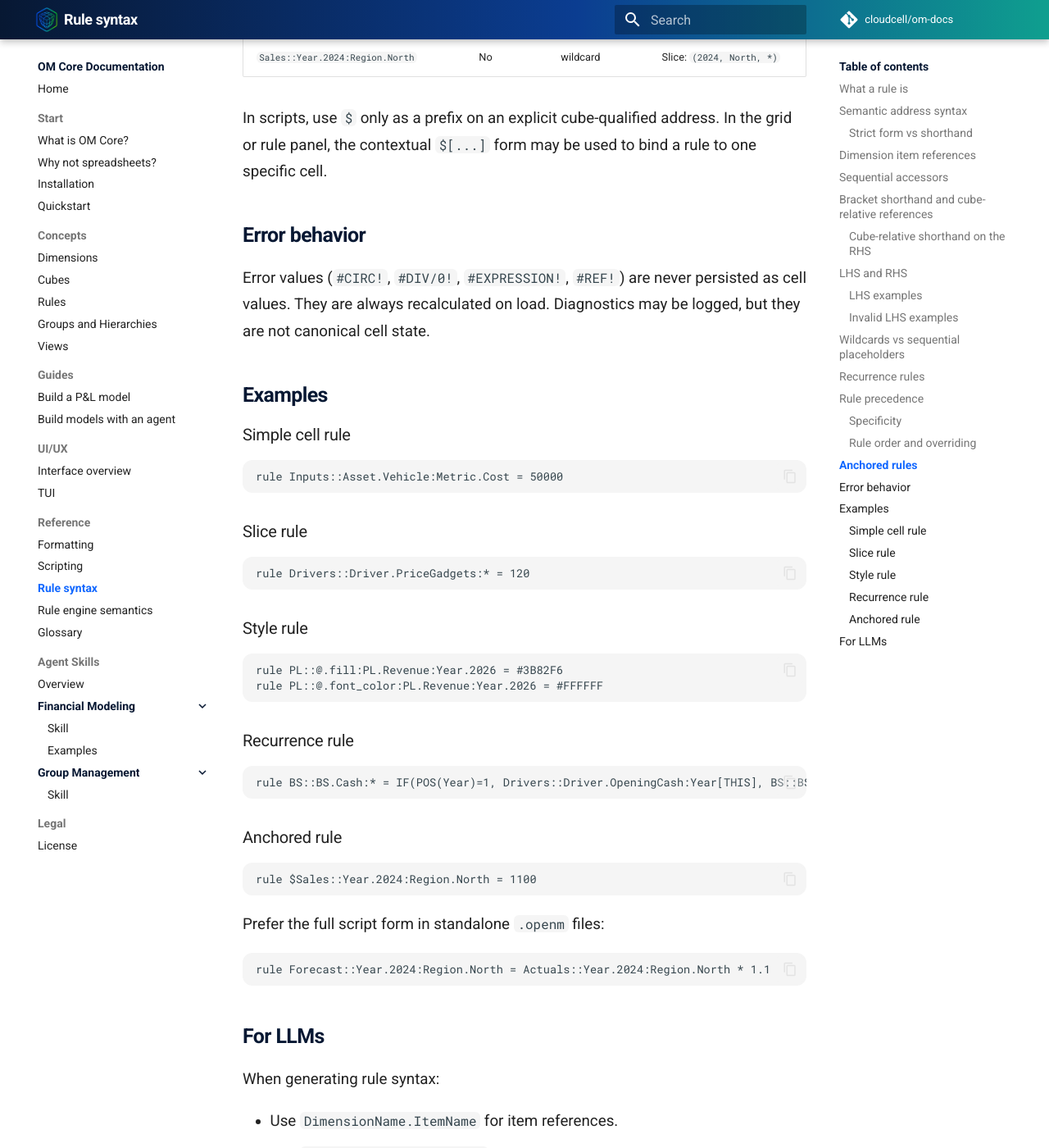
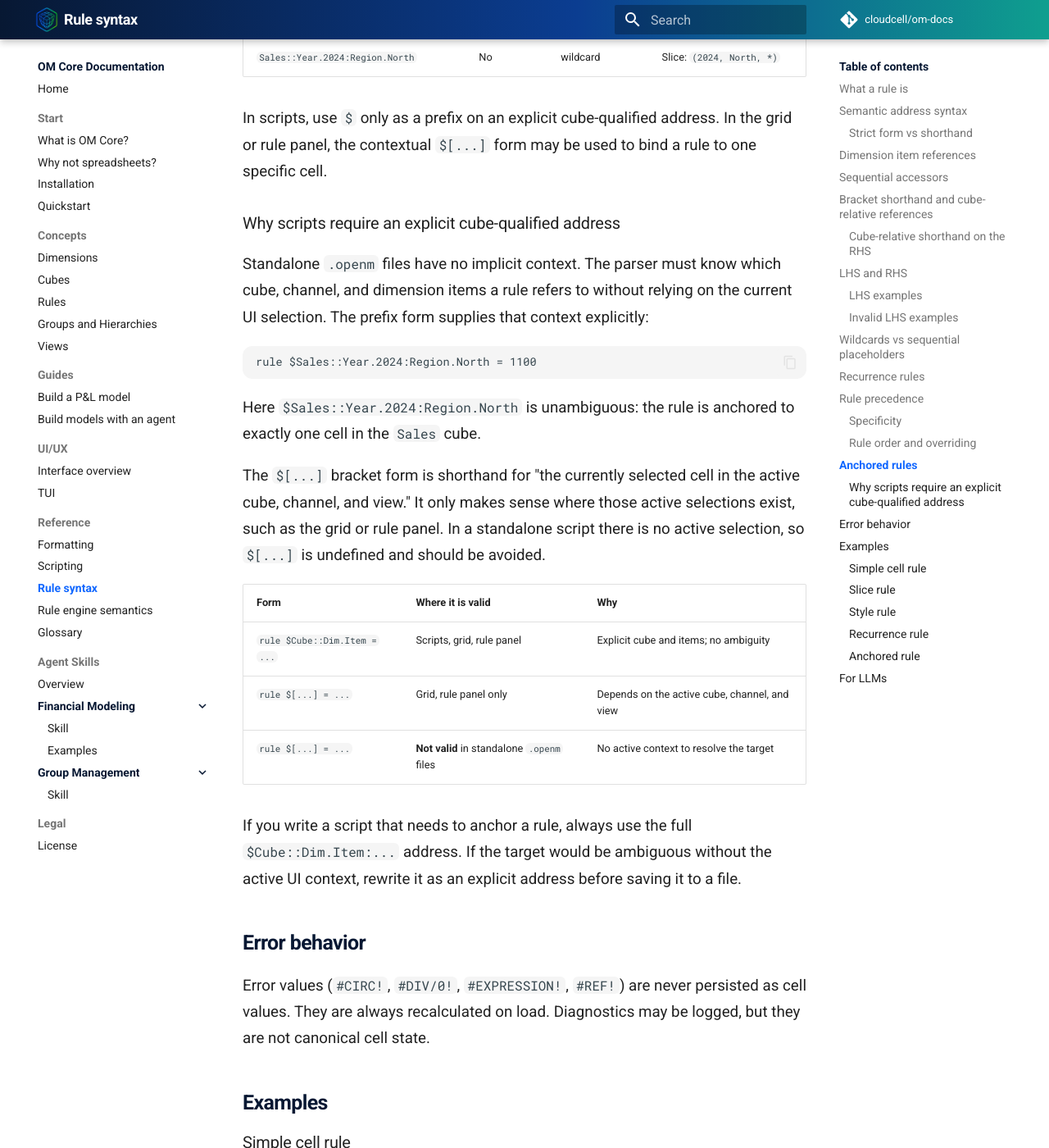
Before and after one commit to cloudcell/om-docs, an MkDocs documentation site: the page built from docs/reference/rule-syntax.md, in a window 1280 px wide and 1400 px high, scrolled down 8271 px. Shown: the whole window at 82% size. Built offline with MkDocs 1.6.1 and Material for MkDocs 9.7.7, drawn with Linux system fonts in a browser that asks for light colours; comment, search, counter and statistics services are not loaded.

Commit message:
docs: add explanation of why scripts require explicit cube-qualified addresses in anchored rules
Add section explaining that standalone .openm files lack implicit UI context, requiring $Cube::Dim.Item syntax instead of $[...] bracket form. Include table comparing valid usage contexts for both forms and guidance to always use full addresses in scripts.

````diff
--- a/docs/reference/rule-syntax.md
+++ b/docs/reference/rule-syntax.md
@@ -243,6 +243,26 @@ Example with a 3D cube `(Year, Region, Scenario)`:
 
 In scripts, use `$` only as a prefix on an explicit cube-qualified address. In the grid or rule panel, the contextual `$[...]` form may be used to bind a rule to one specific cell.
 
+### Why scripts require an explicit cube-qualified address
+
+Standalone `.openm` files have no implicit context. The parser must know which cube, channel, and dimension items a rule refers to without relying on the current UI selection. The prefix form supplies that context explicitly:
+
+```text
+rule $Sales::Year.2024:Region.North = 1100
+```
+
+Here `$Sales::Year.2024:Region.North` is unambiguous: the rule is anchored to exactly one cell in the `Sales` cube.
+
+The `$[...]` bracket form is shorthand for "the currently selected cell in the active cube, channel, and view." It only makes sense where those active selections exist, such as the grid or rule panel. In a standalone script there is no active selection, so `$[...]` is undefined and should be avoided.
+
+| Form | Where it is valid | Why |
+| --- | --- | --- |
+| `rule $Cube::Dim.Item = ...` | Scripts, grid, rule panel | Explicit cube and items; no ambiguity |
+| `rule $[...] = ...` | Grid, rule panel only | Depends on the active cube, channel, and view |
+| `rule $[...] = ...` | **Not valid** in standalone `.openm` files | No active context to resolve the target |
+
+If you write a script that needs to anchor a rule, always use the full `$Cube::Dim.Item:...` address. If the target would be ambiguous without the active UI context, rewrite it as an explicit address before saving it to a file.
+
 ## Error behavior
 
 Error values (`#CIRC!`, `#DIV/0!`, `#EXPRESSION!`, `#REF!`) are never persisted as cell values. They are always recalculated on load. Diagnostics may be logged, but they are not canonical cell state.
````
